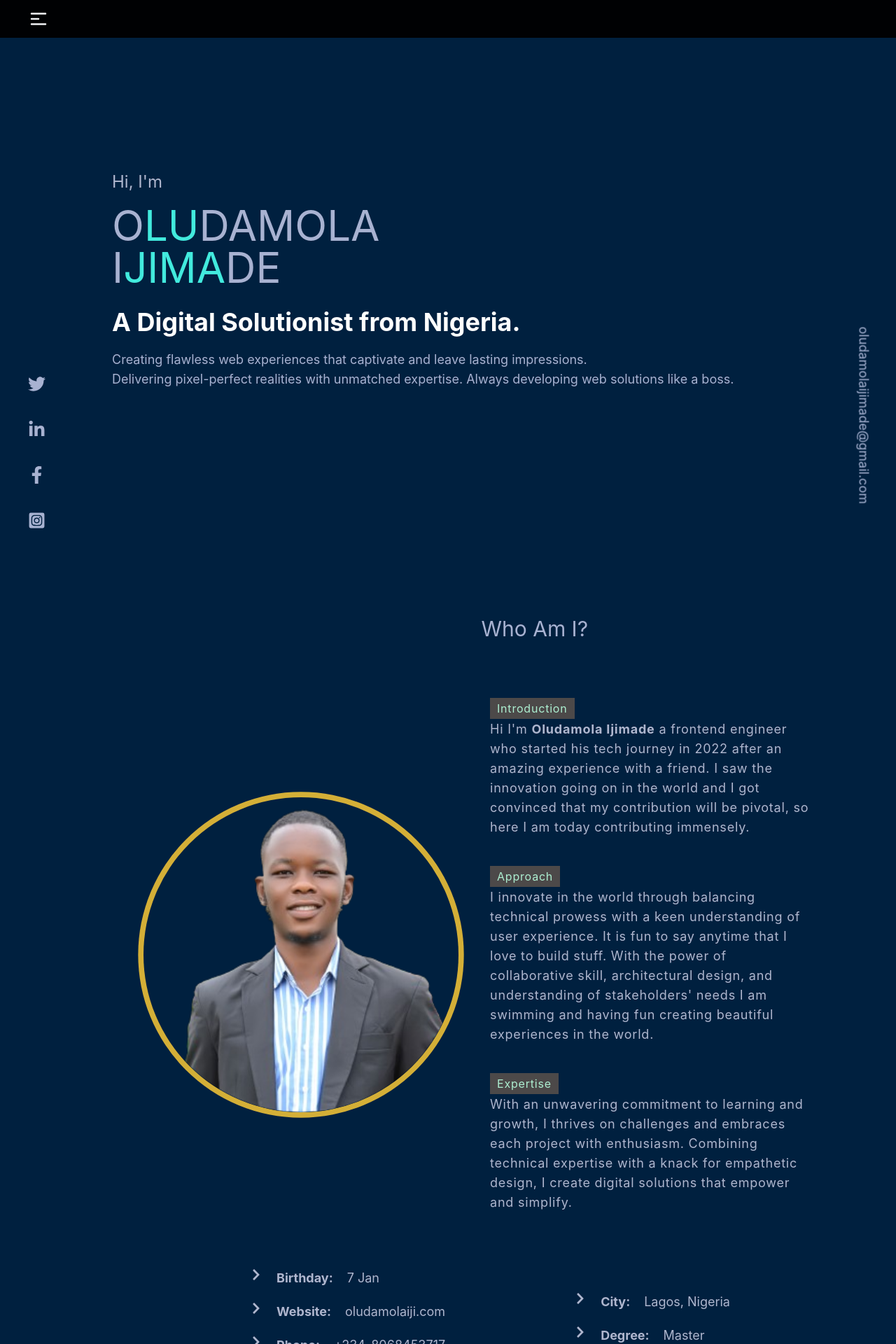
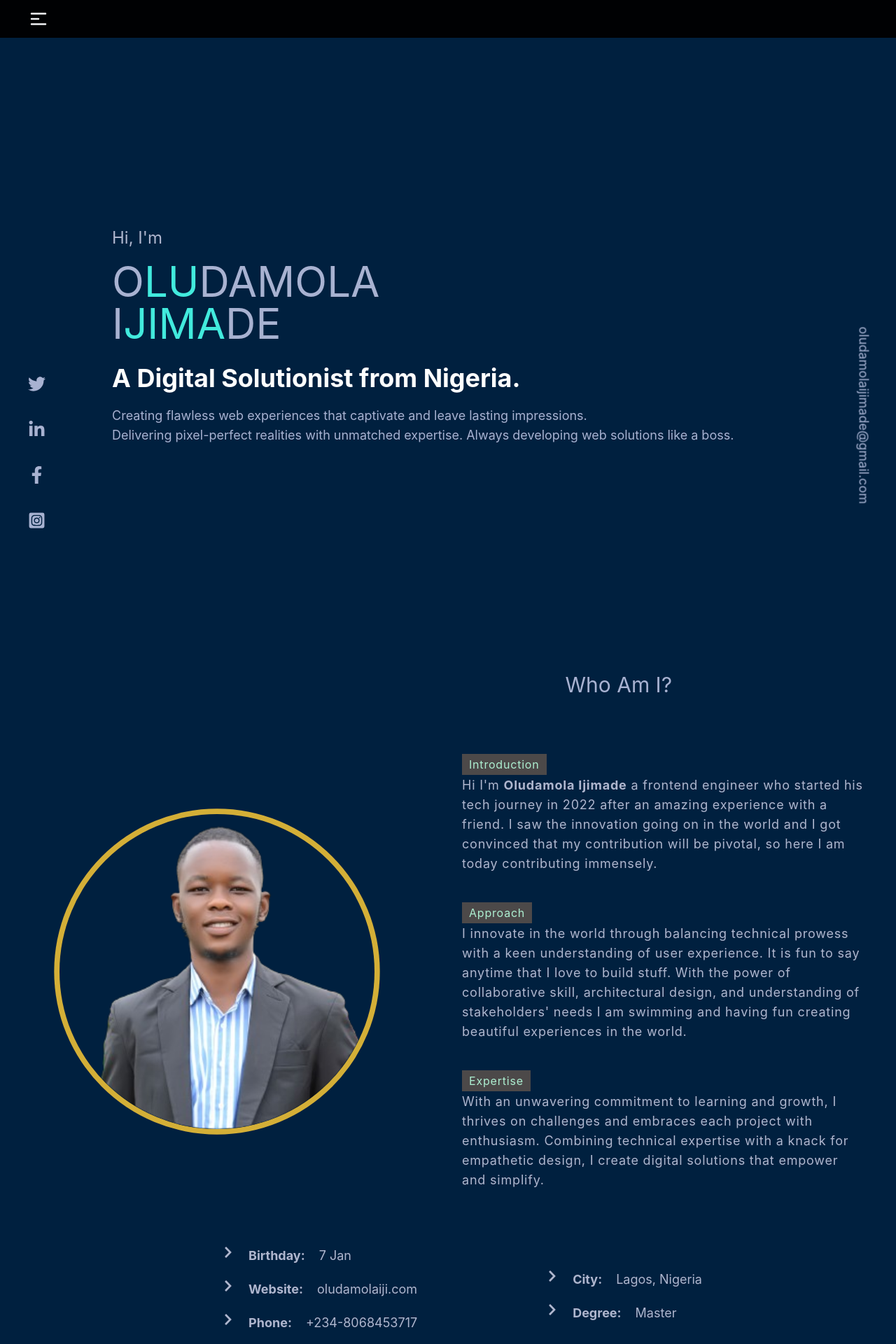
Before and after one commit to Kaddesh/my-portfolio, a React (Create React App) app: page / in a window 1280 px wide. Shown: the top 1920 px of the page at 70% size. Built offline with nearby package versions, Linux system fonts and the light colour scheme.

Commit message:
used max 1440

```diff
--- a/src/App.js
+++ b/src/App.js
@@ -12,7 +12,7 @@ import FAQAccordion from './components/accordion/accordion'
 
 const App = () => {
   return (
-    <div className='bg-[#00203FFF] text-white h-full w-[100%] '>
+    <div className='text-white h-full max-w-[1440px] mx-auto '>
       <Header />
       <About />
       <Experience />
--- a/src/components/about.jsx
+++ b/src/components/about.jsx
@@ -6,7 +6,7 @@ import Stack from './stack';
 
 const About = () => {
   return (
-    <section id="section2" className=" lg:text-center  lg:mt-20 xl:pr-20 mx-10 lg:px-20 xl:pl-40" data-section="about">
+    <section id="section2" className=" lg:text-center  lg:mt-20 mx-10 lg:mx-0 lg:px-0" data-section="about">
       <AnimateInView initial={{ opacity: 0, x: -100 }} animate={{ opacity: 1, x: 0 }} transition={{ duration: 0.5 }}>
           <div >
             <h1 className=" text-2xl xl:text-3xl lg:text-end lg:pr-80 lg:pl-10">Who Am I?</h1>
@@ -19,19 +19,19 @@ const About = () => {
               <div className="order-1 xl:order-2 text-start text-wrap space-y-5 lg:space-y-10 tracking-wider leading-8">
                 <div>
                   <span className="blurr">Introduction</span>
-                  <p className=' lg:text-lg '>
+                  <p className=' lg:text-lg lg:max-w-xl'>
                     Hi I'm <strong>Oludamola Ijimade</strong> a frontend engineer who started his tech journey in 2022 after an amazing experience with a friend. I saw the innovation going on in the world and I got convinced that my contribution will be pivotal, so here I am today contributing immensely.
                   </p>
                 </div>
                 <div>
                   <span className="blurr">Approach</span>
-                  <p className=' lg:text-lg '>
+                  <p className=' lg:text-lg lg:max-w-xl'>
                     I innovate in the world through balancing technical prowess with a keen understanding of user experience. It is fun to say anytime that I love to build stuff. With the power of collaborative skill, architectural design, and understanding of stakeholders' needs I am swimming and having fun creating beautiful experiences in the world.
                   </p>
                 </div>
                 <div>
                   <span className="blurr">Expertise</span>
-                  <p className=' lg:text-lg '>
+                  <p className=' lg:text-lg lg:max-w-xl'>
                     With an unwavering commitment to learning and growth, I thrives on challenges and embraces each project with enthusiasm. Combining technical expertise with a knack for empathetic design, I create digital solutions that empower and simplify.
                   </p>
                 </div>
--- a/src/components/experience.jsx
+++ b/src/components/experience.jsx
@@ -30,7 +30,7 @@ export function Experience() {
   const buttons = ["Haven360-lab", "FrontEnd-Mentor"];
 
   return (
-    <section id="section3" className="flex flex-col gap-4 mt-40 lg:mt-60 mx-10 lg:mx-20 xl:ml-40 xl:mr-20">
+    <section id="section3" className="flex flex-col gap-4 mt-40 lg:mt-60 mx-10 lg:max-w-[1200px] lg:mx-auto">
       <AnimateInView >
         <h1 className='text-2xl xl:text-3xl lg:text-center '>Work Experience</h1>
       <div className="flex items-start lg:items-center lg:justify-center text-[#CCD6f6] gap-5 text-lg xl:text-xl   ">
--- a/src/components/header.jsx
+++ b/src/components/header.jsx
@@ -126,7 +126,7 @@ const Header = () => {
           </a>
       </div>
 
-      <section id="section1" className="flex items-center justify-start h-screen">
+      <section id="section1" className="flex items-center justify-start h-screen lg:mt-20">
         <div className="flex flex-col text-start md:pl-20">
           <div className="space-y-4">
             <p className="text-2xl ">Hi, I'm</p>
--- a/src/components/portfolio.jsx
+++ b/src/components/portfolio.jsx
@@ -40,7 +40,7 @@ const portfolioItems = [
 
 export default function Portfolio() {
   return (
-    <section id="section4" className="flex flex-col  mt-40 lg:mt-60 lg:mx-20 mx-10 xl:ml-40 xl:mr-20 ">
+    <section id="section4" className="flex flex-col  mt-40 lg:mt-60 mx-10 lg:max-w-[1200px] lg:mx-auto ">
       <h1 className=' text-2xl xl:text-3xl'>Check Some Projects</h1>
       <div className=''>
       {portfolioItems.map((item, index) => (
--- a/src/components/portfolio/otherProject.jsx
+++ b/src/components/portfolio/otherProject.jsx
@@ -25,18 +25,11 @@ const otherItems = [
     projectTitle: 'Quiz App',
     description: 'This project sharpened Javascript skill, a simple to-do App that allows users to manage their tasks efficiently. Users can add new tasks, and delete tasks they no longer need.',
   },
-  {
-    hrefLink:  'https://kaddesh.github.io/simple-calculator/',
-    hrefGit: 'https://github.com/Kaddesh/simple-calculator',
-    altText: 'calculator',
-    projectTitle: 'Calculator',
-    description: 'A simple calculator that helps you to do simplified calculation. It is efficient and has memory to save your precious activities.',
-  },
 ];
 
 export default function OtherProjects() {
   return (
-    <div className=' lg:mr-20 mt-20 lg:mt-0'>
+    <div className='mt-20 lg:mt-0 lg:max-w-[1200px] lg:mx-auto'>
       <h2 className='  text-2xl xl:text-3xl lg:text-center'>Also Check...</h2>
       <h3 className='text-[#ADEFD1FF] lg:text-center mt-6'>View Repository</h3>
       <div className="grid md:grid-cols-2 xl:grid-cols-3 gap-10 pt-10">
--- a/src/components/portfolio/projectCard.jsx
+++ b/src/components/portfolio/projectCard.jsx
@@ -10,9 +10,9 @@ const ProjectCard = ({ item, reverse }) => {
       transition={{ duration: 0.5 }}
       hoverScale={1.05}
     >
-      <div className={`relative text-xl flex flex-col my-10  lg:mb-40  ${reverse ? 'lg:flex-row-reverse' : 'lg:flex-row'} `}>
+      <div className={`relative text-xl flex flex-col my-10  lg:mb-40  ${reverse ? 'lg:flex-row-reverse' : 'lg:flex-row'}`}>
         <div className="hidden lg:block h-[400px] w-[70%]  ">
-          <img src={item.imgSrc} alt={item.altText} className={`object-contain h-full w-full opacity-60 hover:opacity-100`} />
+          <img src={item.imgSrc} alt={item.altText} className={`object-cover h-full w-full opacity-60 hover:opacity-100`} />
         </div>
         <div className={`lg:absolute flex flex-col  lg:w-[50%] space-y-3 ${reverse ? 'left-0  lg:mr-20 text-start' : 'right-0  lg:text-end items-end'}`}>
           <h3 className='text-lg lg:text-2xl'> Featured Project</h3>
--- a/src/components/stack.jsx
+++ b/src/components/stack.jsx
@@ -6,7 +6,7 @@ export default function Stack() {
   return (
     <section >
       <AnimateInView >
-       <div className=" mt-40 lg:mt-60 px-5 lg:pr-20">
+       <div className=" mt-40 lg:mt-60 px-5 lg:px-0 lg:max-w-[1200px] lg:mx-auto ">
                 <div className="text-start ">
                   <h1 className=' text-xl xl:text-3xl'> My Favourite Stacks</h1>
                 </div>
--- a/src/index.css
+++ b/src/index.css
@@ -5,9 +5,8 @@
 
 body {
   font-family: "Inter", sans-serif;
-  margin: 0;
-  padding: 0;
   box-sizing: border-box;
+  background-color: #00203FFF;
 }
 
 h1 {
```
